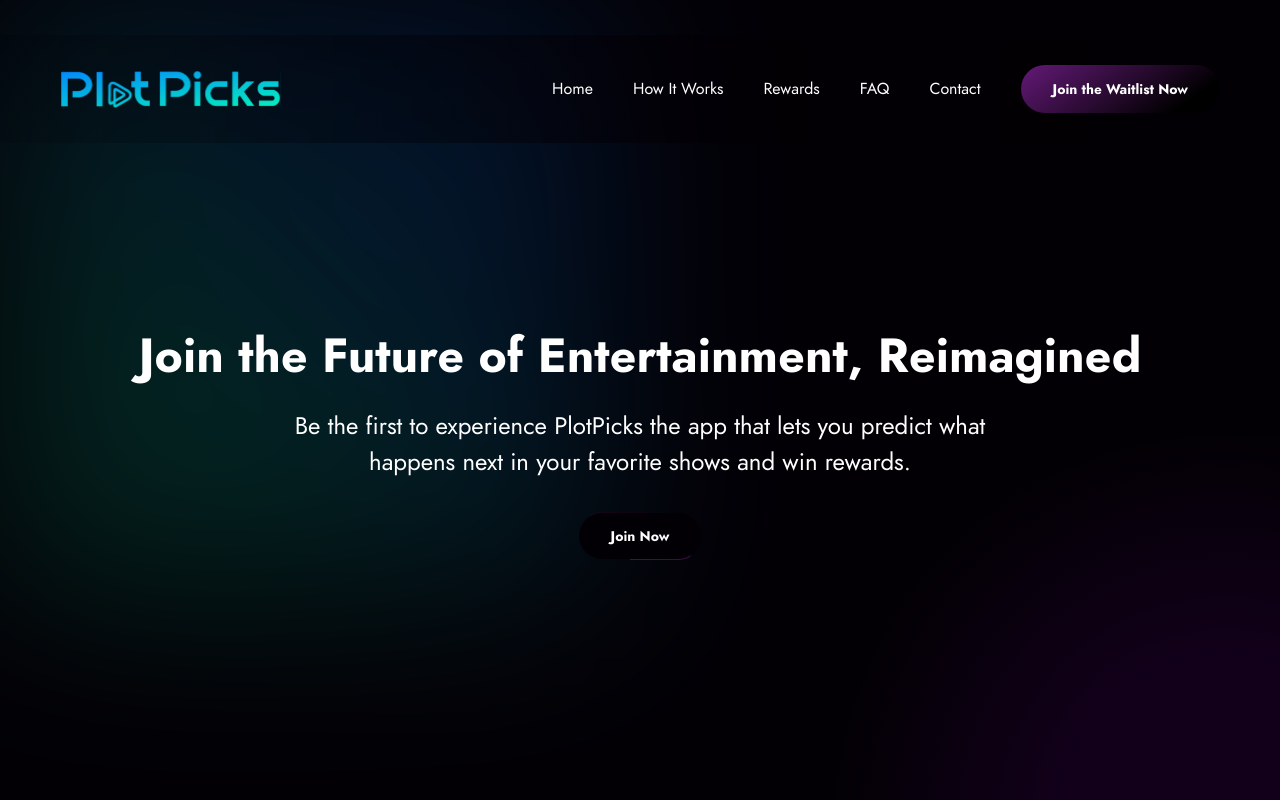
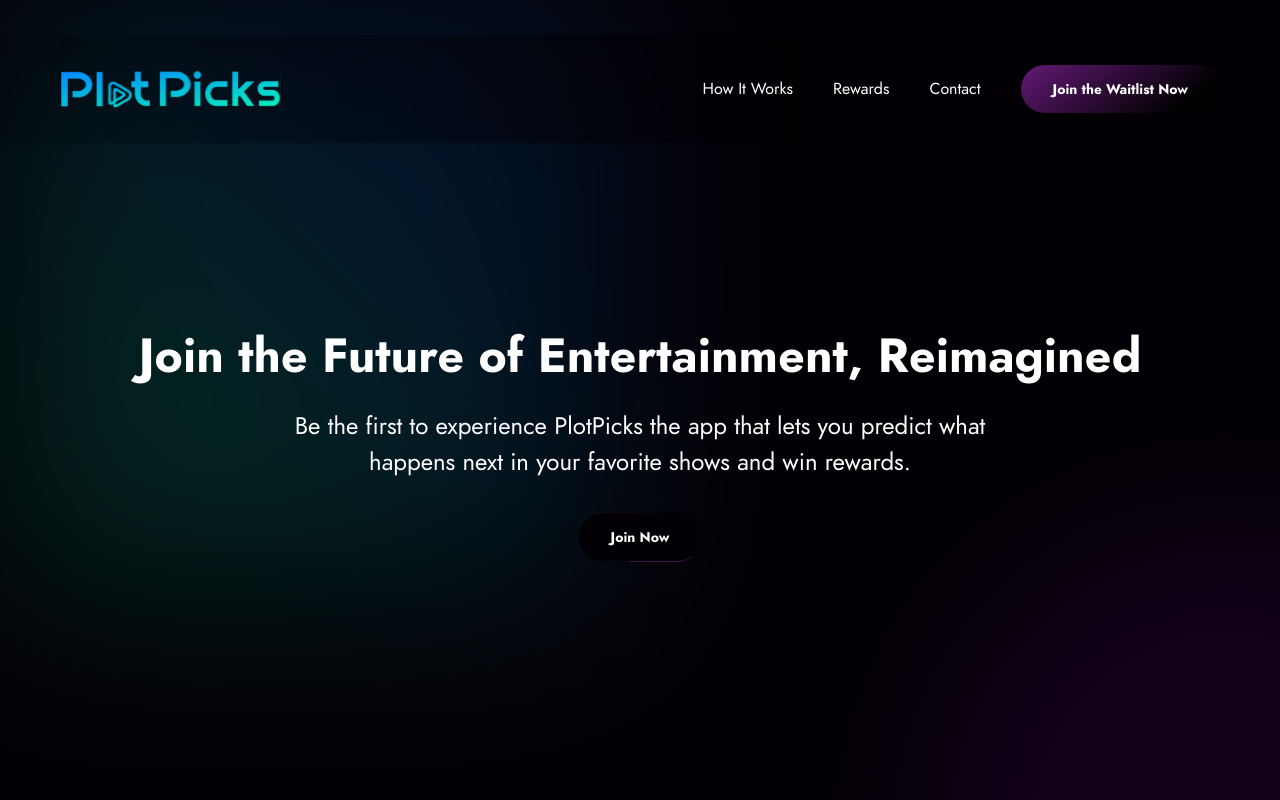
Before and after one commit to hasnainaqa/plot-picksp, a React (Vite) app: page / in a window 1280 px wide. Shown: the top 800 px of the page. Built offline with nearby package versions, Linux system fonts and the light colour scheme.

Commit message:
btn fixes

```diff
--- a/src/Components/LandingPage/ClaimSpotForm.tsx
+++ b/src/Components/LandingPage/ClaimSpotForm.tsx
@@ -20,7 +20,7 @@
   };
 
   return (
-    <div className="lg:pb-[250px] pb-[100px] flex items-center justify-center font-renner">
+    <div className="lg:pb-[250px] pb-[100px] lg:pt-[245px] pt-[100px] flex items-center justify-center font-renner">
       {/* Background Gradient Glow */}
       <div className="relative">
         <div
--- a/src/Components/LandingPage/HeroSection.tsx
+++ b/src/Components/LandingPage/HeroSection.tsx
@@ -2,7 +2,7 @@
 const HeroSection: React.FC = () => {
   return (
     <div
-      className="pb-[100px] lg:pb-[250px]"
+      className=""
       //   style={{
       //     background: `
       //   radial-gradient(circle at bottom right, #230231 0%, transparent 25%)
--- a/src/Components/LandingPage/LendingPageHeader.tsx
+++ b/src/Components/LandingPage/LendingPageHeader.tsx
@@ -8,10 +8,8 @@
   const [isScrolled, setIsScrolled] = useState(false);
 
   const menuItems = [
-    { label: "Home", href: "#home" },
     { label: "How It Works", href: "#how-it-works" },
     { label: "Rewards", href: "#rewards" },
-    { label: "FAQ", href: "#faq" },
     { label: "Contact", href: "#contact" },
   ];
 
@@ -39,15 +37,26 @@
         />
         <nav className="hidden lg:flex items-center space-x-10 text-white font-[400]">
           {menuItems.map((item, index) => (
-            <a
+            <button
               key={index}
-              href={item.href}
-              className="hover:text-cyan-400 transition"
+              onClick={() => {
+                const section = document.querySelector(item.href);
+                section?.scrollIntoView({ behavior: "smooth", block: "start" });
+                setIsOpen(false);
+              }}
+              className="hover:text-cyan-400 transition bg-transparent border-none text-white font-normal"
             >
               {item.label}
-            </a>
+            </button>
           ))}
-          <button className="h-[48px] rounded-[32px] px-8 text-[14px] font-semibold leading-[100%] text-center [background:linear-gradient(144.46deg,#8E24AA_-35.11%,#000000_82.19%)]">
+
+          <button
+            onClick={() => {
+              const contact = document.querySelector("#contact");
+              contact?.scrollIntoView({ behavior: "smooth", block: "start" });
+            }}
+            className="h-[48px] rounded-[32px] px-8 text-[14px] font-semibold leading-[100%] text-center [background:linear-gradient(144.46deg,#8E24AA_-35.11%,#000000_82.19%)]"
+          >
             Join the Waitlist Now
           </button>
         </nav>
@@ -85,14 +94,15 @@
                   {item.label}
                 </motion.a>
               ))}
-              <motion.button
+              <motion.a
                 initial={{ opacity: 0, scale: 0.95 }}
+                href="#contact"
                 animate={{ opacity: 1, scale: 1 }}
                 transition={{ delay: menuItems.length * 0.05, duration: 0.3 }}
-                className="h-[48px] rounded-[32px] px-8 text-[14px] font-semibold leading-[100%] text-center [background:linear-gradient(144.46deg,#8E24AA_-35.11%,#000000_82.19%)]"
+                className="h-[48px] rounded-[32px] px-8 text-[14px] font-semibold leading-[100%] text-center flex items-center [background:linear-gradient(144.46deg,#8E24AA_-35.11%,#000000_82.19%)]"
               >
                 Join the Waitlist Now
-              </motion.button>
+              </motion.a>
             </div>
           </motion.div>
         )}
--- a/src/Components/LandingPage/PlotUnfolds.tsx
+++ b/src/Components/LandingPage/PlotUnfolds.tsx
@@ -94,10 +94,7 @@
 
   return (
     <section
-      className="relative text-white lg:mb-[250px] mb-[100px] font-renner
-    //bg-[radial-gradient(circle_at_top_right,#230231_0%,transparent_18%)]
-    //lg:bg-[radial-gradient(circle_at_top_right,#230231_0%,transparent_25%)]
-    "
+      className="relative text-white font-renner pt-[100px] lg:pt-[250px] "
     >
       <div className="container mx-auto">
         <h2 className="lg:mb-[50px] mb-8 text-center heading">
--- a/src/Components/LandingPage/ReferralsRewards.tsx
+++ b/src/Components/LandingPage/ReferralsRewards.tsx
@@ -9,7 +9,7 @@
   ];
 
   return (
-    <div className="relative lg:py-[245px] py-[100px] text-white flex items-center justify-center font-renner">
+    <div className="relative lg:pt-[245px] pt-[100px] text-white flex items-center justify-center font-renner">
       <div
         className="absolute top-12 lg:right-0 md:-right-44 -right-72 h-[500px] w-[500px] -z-10"
         style={{
--- a/src/Components/LandingPage/RowtoAction.tsx
+++ b/src/Components/LandingPage/RowtoAction.tsx
@@ -50,7 +50,7 @@
 
 const RowtoAction: React.FC = () => {
   return (
-    <section className="max-w-7xl mx-auto text-white font-renner flex items-center">
+    <section className="max-w-7xl mx-auto text-white font-renner flex items-center  lg:pt-[250px] pt-[100px]">
       <div className="w-full mx-auto">
         <h2 className="heading mb-8 lg:mb-[51px] text-start">
           Front Row to the Action
--- a/src/Components/LandingPage/ui/Button.tsx
+++ b/src/Components/LandingPage/ui/Button.tsx
@@ -11,20 +11,28 @@
   ...props
 }) => {
   return (
-    <div className="relative inline-block rounded-[32px] p-[1px] overflow-hidden group h-[48px]">
-      <div
-        className="
-      absolute inset-0 rounded-[32px] [background:linear-gradient(144.46deg,#8E24AA_-35.11%,#000000_82.19%)]  animate-spin-slow group-hover:animate-none
-      "
-      ></div>
+    <div className="relative inline-block rounded-[32px] p-[1px] overflow-hidden group h-[50px]">
+  <div
+    className="
+      absolute inset-0 rounded-[32px]
+      [background:linear-gradient(144.46deg,#8E24AA_-35.11%,#000000_82.19%)]
+      animate-spin-slow group-hover:animate-none
+    "
+  ></div>
+
+  <div
+    className="absolute inset-0 rounded-[32px] pointer-events-none"
+    style={{
+      background:
+        "linear-gradient(to bottom,#030005 100%)",
+    }}
+  ></div>
       <div
         className="absolute inset-0 rounded-[32px] [background:linear-gradient(to_top_left,#06F1BA_0%,#0385FF_100%)]
           blur-[10px] opacity-0 group-hover:opacity-100 transition-opacity duration-700 ease-in-out"
       ></div>
       <button
-        className={`
-          relative z-10 w-full h-full px-8
-          font-renner font-semibold text-[14px] leading-[100%] text-center
+        className={`relative z-10 w-full h-full px-8 font-renner font-semibold text-[14px] leading-[100%] text-center
           bg-[#030005] text-white rounded-[32px] transition-colors duration-500
           ${className}
         `}
--- a/src/Pages/LandingPage.tsx
+++ b/src/Pages/LandingPage.tsx
@@ -112,11 +112,9 @@
       <Header />
 
       {/* HERO SECTION */}
-      <section id="home">
         <AnimateOnLg Animation={SlideInRight}>
           <HeroSection />
         </AnimateOnLg>
-      </section>
 
       <div className="md:px-8 px-4">
         {/* HOW IT WORKS */}
@@ -132,11 +130,9 @@
         </section>
 
         {/* REFERRALS */}
-        <section id="faq">
           <AnimateOnLg Animation={SlideInRight}>
             <ReferralsRewards />
           </AnimateOnLg>
-        </section>
 
         {/* CLAIM FORM */}
         <section id="contact">
```
